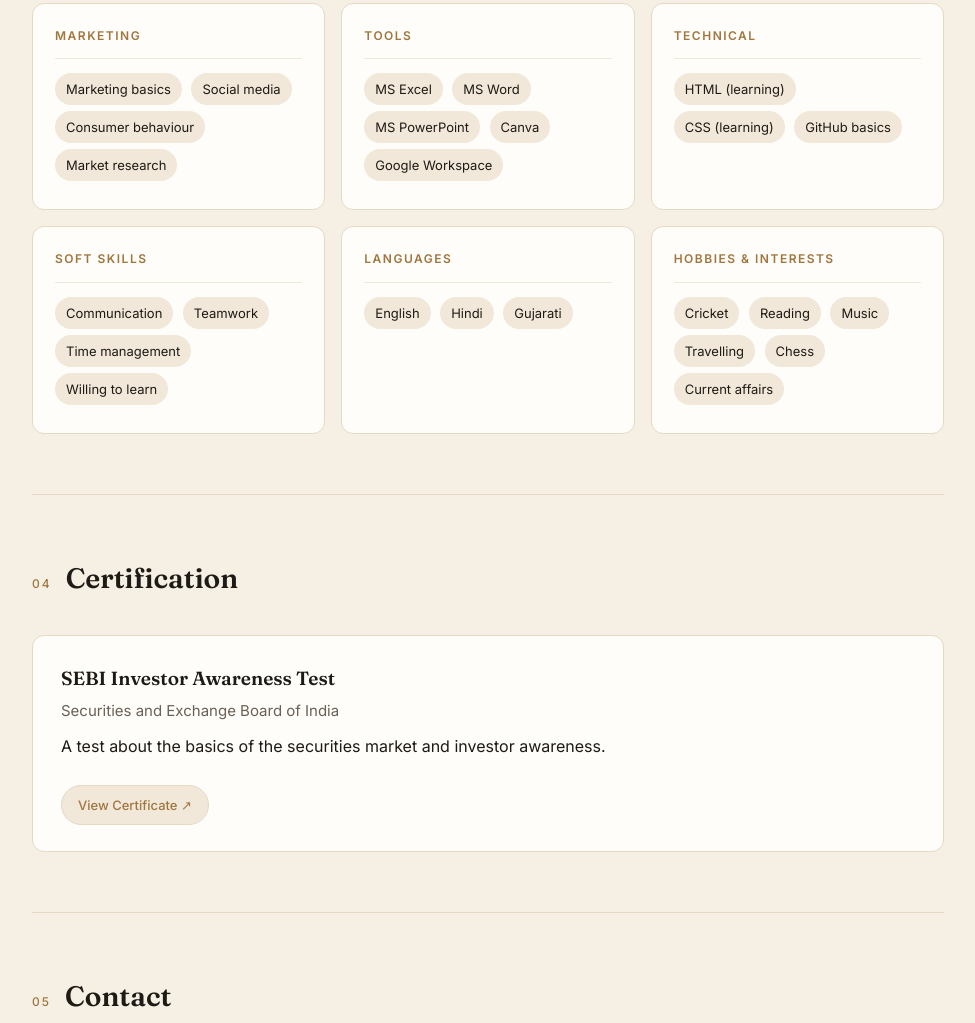
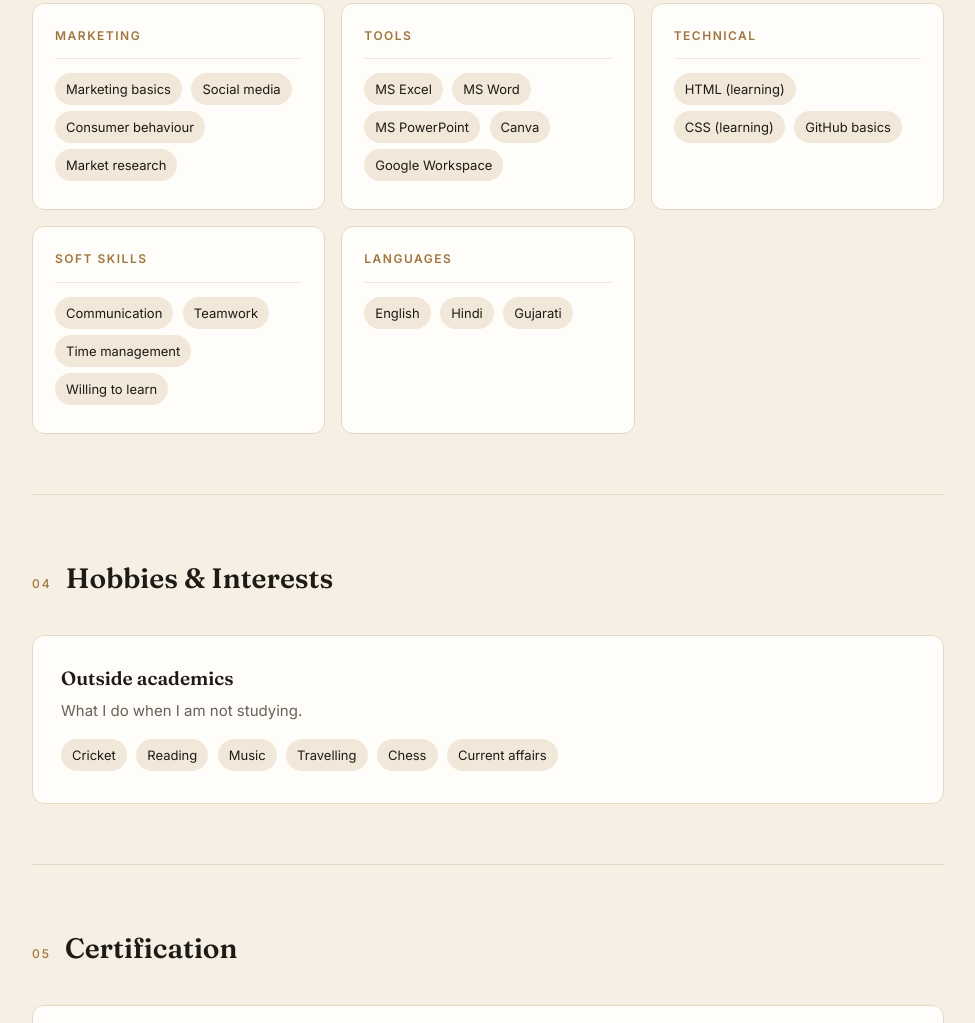
Before and after one commit to Dev3033/resume-website.github.io, a plain HTML site: page index.html in a window 1280 px wide. Shown: the part 1576-2599 px from the top of the page, without its empty margins (152-1127 px from the left). Drawn offline with Linux system fonts and the light colour scheme.

Commit message:
Refactor hobbies and certifications sections in HTML

```diff
--- a/index.html
+++ b/index.html
@@ -346,18 +346,23 @@
     }
 
 
-    /* ---------- certification ---------- */
+    /* ---------- shared box for hobbies + certification ---------- */
 
-    .cert-card {
+    .info-card {
       background: #fffdf9;
       border: 1px solid #e5d9c4;
       border-radius: 12px;
       padding: 26px 28px;
     }
 
-    .cert-card h3 {
+    .info-card h3 {
       font-size: 19px;
       margin-bottom: 4px;
+    }
+
+    /* chip row used inside the hobbies card */
+    .tag-row {
+      margin-top: 16px;
     }
 
     /* button that opens the certificate PDF */
@@ -515,7 +520,7 @@
 
   </style>
 </head>
-<body>
+<body id="top">
 
   <!-- navigation bar -->
   <div class="navbar">
@@ -644,9 +649,17 @@
           </ul>
         </div>
 
-        <div class="card">
-          <h3>Hobbies &amp; Interests</h3>
-          <ul>
+      </div>
+    </div>
+
+    <!-- hobbies & interests -->
+    <div class="section" id="hobbies">
+      <h2><span class="num">04</span> Hobbies &amp; Interests</h2>
+
+      <div class="info-card">
+        <h3>Outside academics</h3>
+        <p class="grey-text">What I do when I am not studying.</p>
+        <ul class="tag-row">
           <li class="tag">Cricket</li>
           <li class="tag">Reading</li>
           <li class="tag">Music</li>
@@ -655,21 +668,19 @@
           <li class="tag">Current affairs</li>
         </ul>
       </div>
-
-      </div>
     </div>
 
     <!-- certification -->
     <div class="section" id="certifications">
-      <h2><span class="num">04</span> Certification</h2>
+      <h2><span class="num">05</span> Certification</h2>
 
-      <div class="cert-card">
+      <div class="info-card">
         <h3>SEBI Investor Awareness Test</h3>
         <p class="grey-text">Securities and Exchange Board of India</p>
         <p>
           A test about the basics of the securities market and investor awareness.
         </p>
-        <a href="sebi certificate.pdf" target="_blank" rel="noopener" class="cert-link">
+        <a href="sebi-certificate.pdf" target="_blank" rel="noopener" class="cert-link">
           View Certificate &nearr;
         </a>
       </div>
@@ -677,7 +688,7 @@
 
     <!-- contact -->
     <div class="section" id="contact">
-      <h2><span class="num">05</span> Contact</h2>
+      <h2><span class="num">06</span> Contact</h2>
 
       <div class="contact-box">
         <h3>Let's get in touch</h3>
@@ -701,7 +712,7 @@
   </div>
 
   <!-- back to top -->
-  <a href="#" class="top-button">↑</a>
+  <a href="#top" class="top-button">↑</a>
 
 </body>
 </html>
```
Lines whose indentation alone changed are shown as unchanged.
